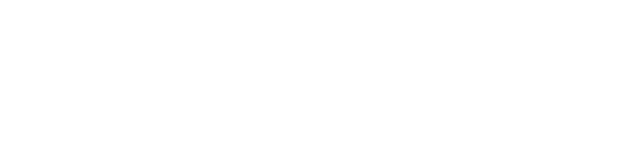
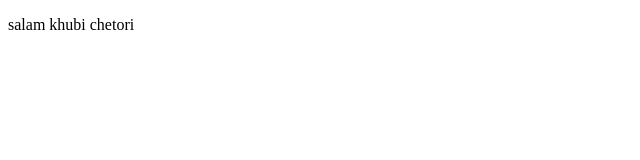
Before and after one commit to kamyar888/projecttest, a plain HTML site: page index.html in a window 1280 px wide. Shown: the whole page, without its empty margins (0-640 px from the left). Drawn offline with Linux system fonts and the light colour scheme.

Commit message:
Update index.html

```diff
--- a/index.html
+++ b/index.html
@@ -7,5 +7,10 @@
 </head>
 <body>
     <div class=""></div>
+    <div class="drf">
+        <p>salam khubi chetori
+
+        </p>
+    </div>
 </body>
 </html>
```
